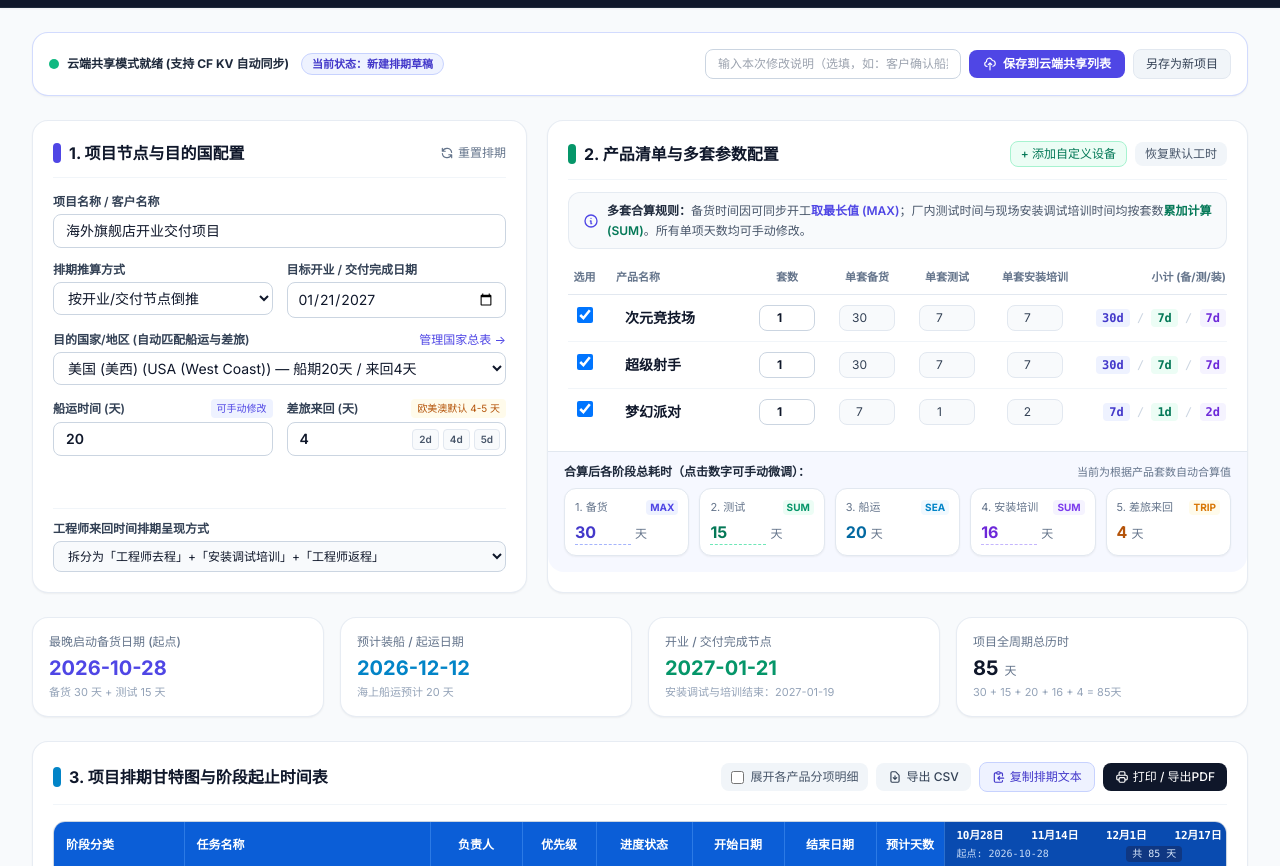
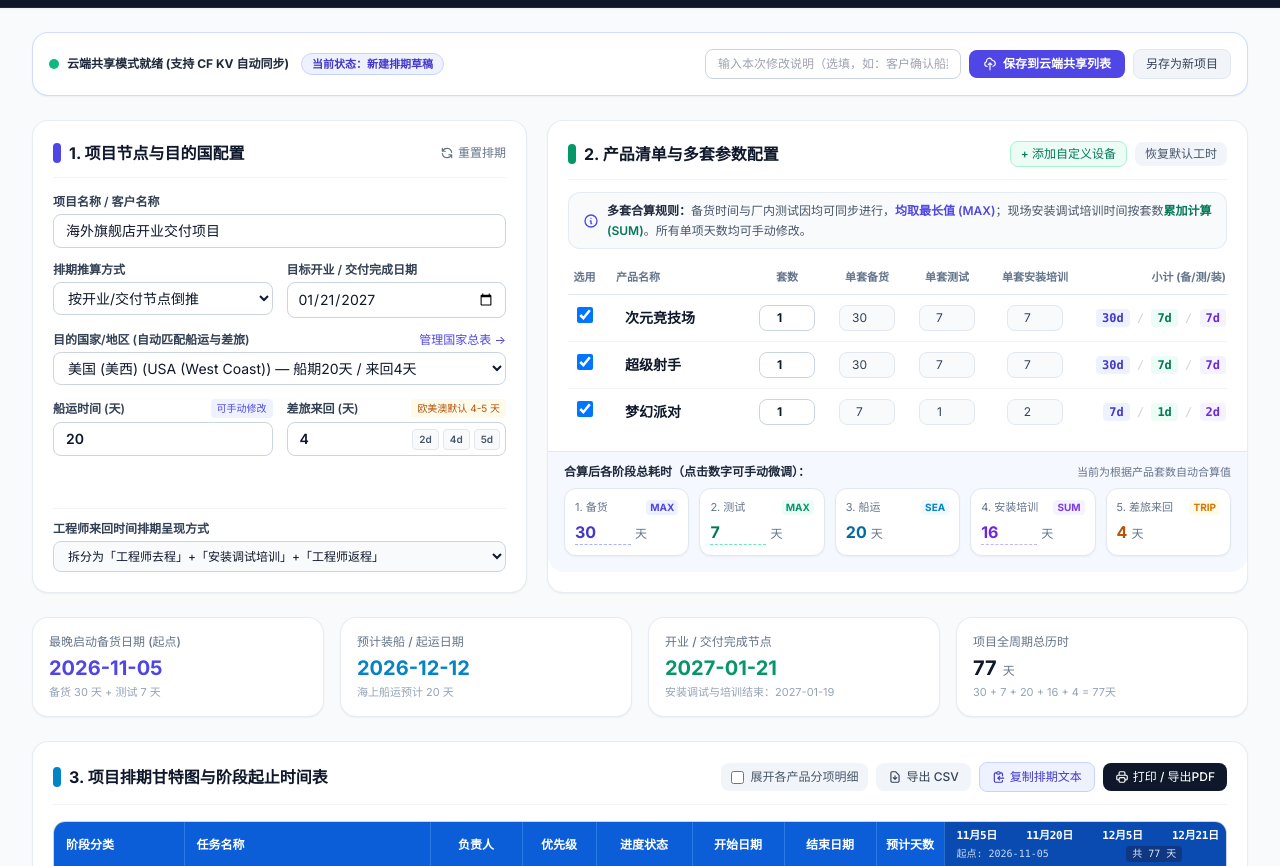
Before and after one commit to Hearttrt/cloudflare-gantt-kv, a plain HTML site: page index.html in a window 1280 px wide. Shown: the part 57-923 px from the top of the page. Drawn offline with nearby package versions, Linux system fonts and the light colour scheme; no server answers.

Commit message:
Update index.html
v1.6.0

```diff
--- a/index.html
+++ b/index.html
@@ -3,7 +3,7 @@
 <head>
   <meta charset="UTF-8" />
   <meta name="viewport" content="width=device-width, initial-scale=1.0" />
-  <title>项目交付与开业倒推甘特图系统 v1.5.0 | Project Delivery Gantt Planner v1.5.0 </title>
+  <title>项目交付与开业倒推甘特图系统 v1.6.0| Project Delivery Gantt Planner v1.6.0 </title>
   <script src="https://cdn.tailwindcss.com/3.4.17"></script>
   <link rel="preconnect" href="https://fonts.googleapis.com">
   <link rel="preconnect" href="https://fonts.gstatic.com" crossorigin>
@@ -282,7 +282,7 @@
                 <path stroke-linecap="round" stroke-linejoin="round" stroke-width="2" d="M13 16h-1v-4h-1m1-4h.01M21 12a9 9 0 11-18 0 9 9 0 0118 0z" />
               </svg>
               <div id="ruleExplainText" class="leading-relaxed">
-                <span class="font-semibold text-slate-800">多套合算规则：</span>备货时间因可同步开工<span class="text-indigo-600 font-semibold">取最长值 (MAX)</span>；厂内测试与现场安装培训时间均按套数<span class="text-emerald-700 font-semibold">累加计算 (SUM)</span>。所有单项天数均可手动修改。
+                <span class="font-semibold text-slate-800">多套合算规则：</span>备货与厂内测试因均可同步进行，<span class="text-indigo-600 font-semibold">均取最长值 (MAX)</span>；现场安装调试培训时间按套数<span class="text-emerald-700 font-semibold">累加计算 (SUM)</span>。所有单项天数均可手动修改。
               </div>
             </div>
 
@@ -327,7 +327,7 @@
               <div class="bg-white p-2.5 rounded-xl border border-slate-200 shadow-sm">
                 <div class="text-[11px] text-slate-500 flex items-center justify-between gap-1 whitespace-nowrap">
                   <span id="cardTestLbl" class="truncate">2. 测试</span>
-                  <span class="text-[10px] font-bold text-emerald-600 bg-emerald-50 px-1 rounded">SUM</span>
+                  <span class="text-[10px] font-bold text-emerald-600 bg-emerald-50 px-1 rounded">MAX</span>
                 </div>
                 <div class="mt-1 flex items-baseline gap-1">
                   <input id="overrideTestDays" type="number" min="0" max="365" class="w-14 text-base font-bold text-emerald-700 bg-transparent border-b border-dashed border-emerald-300 focus:outline-none focus:border-emerald-600" />
@@ -484,7 +484,7 @@
         <div class="flex flex-wrap items-center justify-between gap-3 pt-1 text-xs text-slate-500">
           <div class="flex flex-wrap items-center gap-4">
             <span class="inline-flex items-center gap-1.5"><span class="w-3 h-3 rounded bg-indigo-500 inline-block"></span><span id="legPrep">备货阶段 (同步取最长)</span></span>
-            <span class="inline-flex items-center gap-1.5"><span class="w-3 h-3 rounded bg-emerald-500 inline-block"></span><span id="legTest">厂内测试 (多套累加)</span></span>
+            <span class="inline-flex items-center gap-1.5"><span class="w-3 h-3 rounded bg-emerald-500 inline-block"></span><span id="legTest">厂内测试 (同步取最长)</span></span>
             <span class="inline-flex items-center gap-1.5"><span class="w-3 h-3 rounded bg-sky-500 inline-block"></span><span id="legShip">国际船运 (按目的国)</span></span>
             <span class="inline-flex items-center gap-1.5"><span class="w-3 h-3 rounded bg-amber-500 inline-block"></span><span id="legTravel">工程师来回差旅 (亚洲2天/欧美澳4-5天)</span></span>
             <span class="inline-flex items-center gap-1.5"><span class="w-3 h-3 rounded bg-violet-600 inline-block"></span><span id="legInstall">现场安装调试与培训 (多套累加)</span></span>
@@ -849,7 +849,7 @@
         secProductsSelection: '2. 产品清单与多套参数配置',
         btnAddCustomRow: '+ 添加自定义设备',
         btnResetProductParams: '恢复默认工时',
-        ruleExplainHtml: '<span class="font-semibold text-slate-800">多套合算规则：</span>备货时间因可同步开工<span class="text-indigo-600 font-semibold">取最长值 (MAX)</span>；厂内测试时间与现场安装调试培训时间均按套数<span class="text-emerald-700 font-semibold">累加计算 (SUM)</span>。所有单项天数均可手动修改。',
+        ruleExplainHtml: '<span class="font-semibold text-slate-800">多套合算规则：</span>备货时间与厂内测试因均可同步进行，<span class="text-indigo-600 font-semibold">均取最长值 (MAX)</span>；现场安装调试培训时间按套数<span class="text-emerald-700 font-semibold">累加计算 (SUM)</span>。所有单项天数均可手动修改。',
         thSelect: '选用',
         thProductName: '产品名称',
         thQty: '套数',
@@ -885,13 +885,13 @@
         ganttColEnd: '结束日期',
         ganttColDuration: '预计天数',
         legPrep: '备货阶段 (同步取最长)',
-        legTest: '厂内测试 (多套累加)',
+        legTest: '厂内测试 (同步取最长)',
         legShip: '国际船运 (按目的国)',
         legTravel: '工程师差旅来回 (亚洲2天/欧美澳4-5天)',
         legInstall: '现场安装调试与培训 (多套累加)',
         ganttFootnote: '提示：甘特图按自然日推算，若需预留缓冲期可直接在上方修改备货或船运天数。',
         phasePrep: '① 常规产品备货阶段 (同步备货取最长)',
-        phaseTest: '② 厂内联调与测试阶段 (多套累加)',
+        phaseTest: '② 厂内联调与测试阶段 (同步测试取最长)',
         phaseShip: '③ 国际海运与清关物流',
         phaseTravelOut: '④ 工程师去程差旅',
         phaseTravelAll: '④ 工程师往返差旅 (来回总计)',
@@ -995,7 +995,7 @@
         secProductsSelection: '2. Product Selection & Multi-Set Quantities',
         btnAddCustomRow: '+ Add Custom Equipment',
         btnResetProductParams: 'Reset Default Days',
-        ruleExplainHtml: '<span class="font-semibold text-slate-800">Multi-Set Rules:</span> Prep time takes the <span class="text-indigo-600 font-semibold">LONGEST (MAX)</span> since production starts in parallel; Factory Testing and On-Site Installation & Training <span class="text-emerald-700 font-semibold">ACCUMULATE (SUM)</span> across sets. Any field can be edited manually.',
+        ruleExplainHtml: '<span class="font-semibold text-slate-800">Multi-Set Rules:</span> Stock preparation and factory testing both run in parallel, taking the <span class="text-indigo-600 font-semibold">LONGEST (MAX)</span>; On-Site Installation & Training <span class="text-emerald-700 font-semibold">ACCUMULATES (SUM)</span> across sets. Any field can be edited manually.',
         thSelect: 'Use',
         thProductName: 'Product Name',
         thQty: 'Sets',
@@ -1031,13 +1031,13 @@
         ganttColEnd: 'End Date',
         ganttColDuration: 'Est. Days',
         legPrep: 'Equipment Prep (Parallel MAX)',
-        legTest: 'Factory Testing (Cumulative SUM)',
+        legTest: 'Factory Testing (Parallel MAX)',
         legShip: 'Sea Freight (By Country)',
         legTravel: 'Engineer Travel (Asia 2d / Americas·EU·AU 4-5d)',
         legInstall: 'Installation & Training (Cumulative SUM)',
         ganttFootnote: 'Note: All dates are calendar days inclusive of start and end dates. Edit any value above to add buffer days.',
         phasePrep: '1. Stock Preparation Phase (Parallel MAX)',
-        phaseTest: '2. Factory Integration & Testing (Cumulative)',
+        phaseTest: '2. Factory Integration & Testing (Parallel MAX)',
         phaseShip: '3. International Sea Freight & Customs',
         phaseTravelOut: '4. Engineer Outbound Travel',
         phaseTravelAll: '4. Engineer Round-Trip Travel (Total)',
@@ -1496,7 +1496,7 @@
         const inst = Math.max(0, Number(item.installDays) || 0);
         if (q > 0) {
           if (prep > autoPrep) autoPrep = prep;
-          autoTest += q * test;
+          if (test > autoTest) autoTest = test;
           autoInstall += q * inst;
         }
       });
@@ -1620,32 +1620,31 @@
         cursor = prepEndOffset;
       }
 
-      // 2. Pre-shipment: Pre-shipment System Testing (SUM)
+      // 2. Pre-shipment: Pre-shipment System Testing (MAX)
       const testStartOffset = cursor;
       const testEndOffset = cursor + finalTest;
       const testSubtasks = [];
-      let testSubCursor = testStartOffset;
       activeItems.forEach(item => {
-        const itemTestDays = Math.max(0, Number(item.qty) * Number(item.testDays));
+        const itemTestDays = Math.max(0, Number(item.testDays) || 0);
+        const subEnd = Math.min(testEndOffset, testStartOffset + itemTestDays);
         testSubtasks.push({
           category: catPre,
-          name: dict.subTestPrefix + (isZh ? item.nameZh : item.nameEn) + ` (${item.qty}×${item.testDays}${dict.dayUnit})`,
+          name: dict.subTestPrefix + (isZh ? item.nameZh : item.nameEn) + ` ×${item.qty}`,
           owner: ownTest,
           duration: itemTestDays,
-          startOffset: testSubCursor,
-          endOffset: testSubCursor + itemTestDays,
-          startDate: addDays(projectStartDate, testSubCursor),
-          endDate: addDays(projectStartDate, testSubCursor + itemTestDays),
+          startOffset: testStartOffset,
+          endOffset: subEnd,
+          startDate: addDays(projectStartDate, testStartOffset),
+          endDate: addDays(projectStartDate, subEnd),
           colorClass: 'bg-emerald-400'
         });
-        testSubCursor += itemTestDays;
       });
 
       phases.push({
         key: 'test',
         overrideField: 'test',
         category: catPre,
-        name: isZh ? '发货前系统联调测试（多套累加）' : 'Pre-Shipment System Testing',
+        name: isZh ? '发货前系统联调测试（同步取最长）' : 'Pre-Shipment System Testing',
         owner: (tm.test?.owner && tm.test.owner !== '中控与项目组' && tm.test.owner !== 'CC&PM') ? tm.test.owner : ownTest,
         priority: tm.test?.priority || 'High',
         processing: tm.test?.processing || 'Pending',
@@ -2129,7 +2128,7 @@
 
         const q = Math.max(0, Number(item.qty) || 0);
         const subPrep = q > 0 ? item.prepDays : 0;
-        const subTest = q * item.testDays;
+        const subTest = q > 0 ? item.testDays : 0;
         const subInst = q * item.installDays;
         const activeField = state.lang === 'zh' ? 'nameZh' : 'nameEn';
         const activeVal = state.lang === 'zh' ? item.nameZh : item.nameEn;
@@ -2203,7 +2202,7 @@
               lastTd.innerHTML = `
                 <span class="px-1.5 py-0.5 rounded bg-indigo-50 text-indigo-700 font-semibold">${q > 0 ? it.prepDays : 0}d</span>
                 <span class="text-slate-300">/</span>
-                <span class="px-1.5 py-0.5 rounded bg-emerald-50 text-emerald-700 font-semibold">${q * it.testDays}d</span>
+                <span class="px-1.5 py-0.5 rounded bg-emerald-50 text-emerald-700 font-semibold">${q > 0 ? it.testDays : 0}d</span>
                 <span class="text-slate-300">/</span>
                 <span class="px-1.5 py-0.5 rounded bg-violet-50 text-violet-700 font-semibold">${q * it.installDays}d</span>
               `;
```
